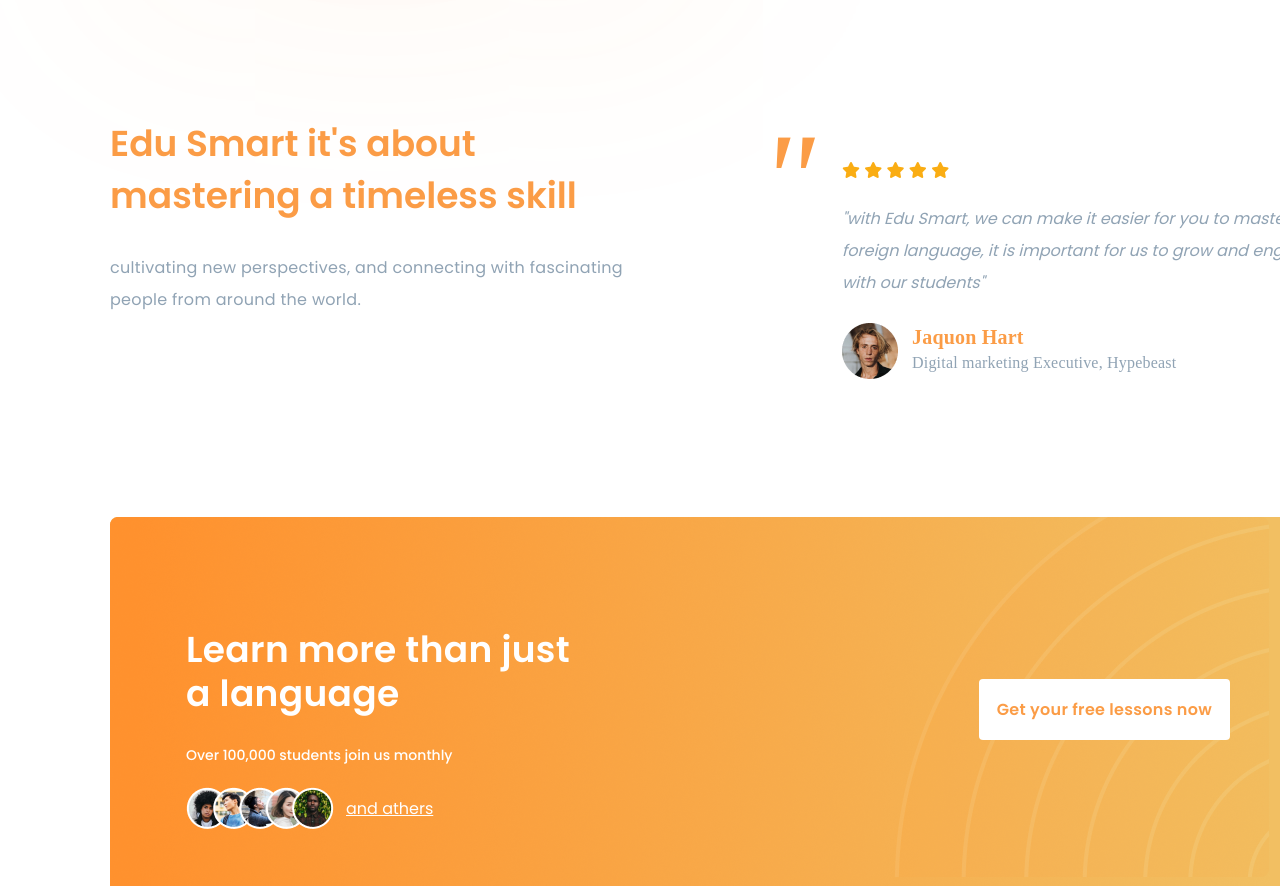
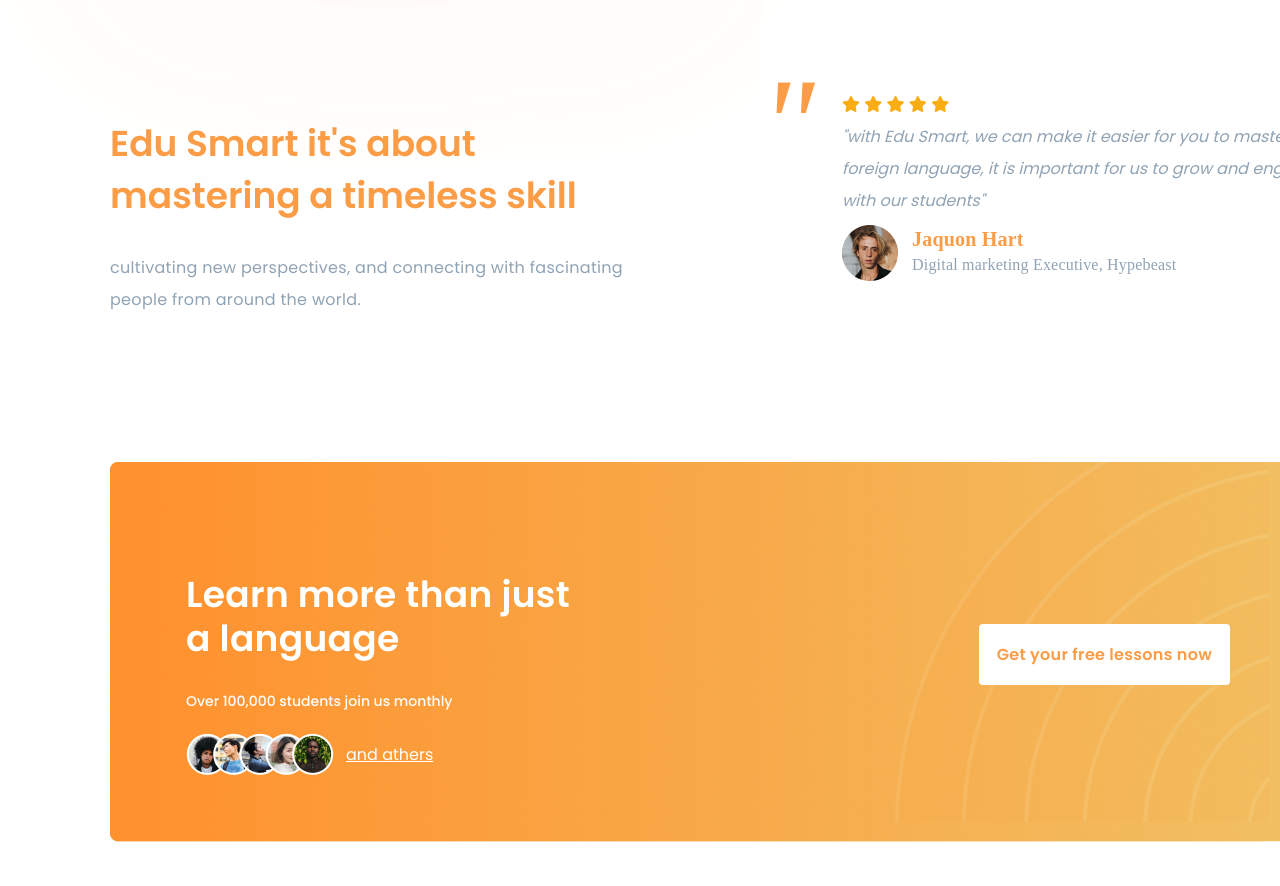
Before and after one commit to pyojaeyeong/pyojaeyeong.github.io, a plain HTML site: page index.html in a window 1280 px wide. Shown: the part 2819-3705 px from the top of the page. Drawn offline with Linux system fonts and the light colour scheme.

Commit message:
tutorify

```diff
--- a/css/style.css
+++ b/css/style.css
@@ -509,7 +509,7 @@ button {
 .edu-tutors {
   float: right;
   width: 40%;
-  margin-top: 50px;
+  /* margin-top: 50px; */
 }
 
 .edu-tutors i {
@@ -522,7 +522,7 @@ button {
 .edu-tutors b {
   position: absolute;
   left: 650px;
-  top: 5px;
+  top: -50px;
   font-family: "DM Sans";
   font-weight: 400;
   font-size: 130px;
@@ -538,6 +538,7 @@ button {
   font-size: 16px;
   line-height: 32px;
   color: #90a3b4;
+  margin: 0;
 }
 
 .tutors-slide {
```
